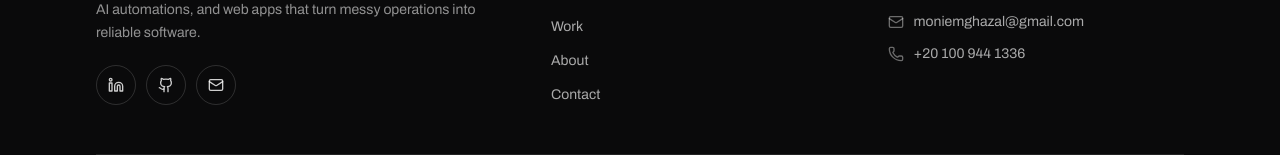
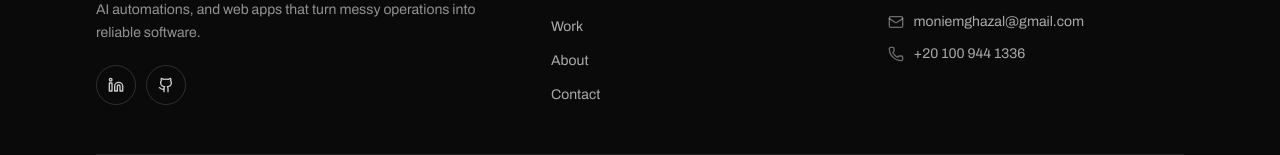
Before and after one commit to moniem2020/Portfolio, a Next.js app: page / in a window 1280 px wide. Shown: the part 5781-5936 px from the top of the page. Built offline with nearby package versions, Linux system fonts and the light colour scheme.

Commit message:
Remove email icon from footer social row

```diff
--- a/components/Footer.tsx
+++ b/components/Footer.tsx
@@ -6,7 +6,6 @@ import { Linkedin, Github, Mail, MapPin, Phone, ArrowUpRight } from "lucide-reac
 const socialLinks = [
   { name: "LinkedIn", href: "https://www.linkedin.com/in/moniem-ghazal-49617438a/", icon: Linkedin },
   { name: "GitHub", href: "https://github.com/moniem2020", icon: Github },
-  { name: "Email", href: "/contact", icon: Mail },
 ];
 
 const quickLinks = [
```
